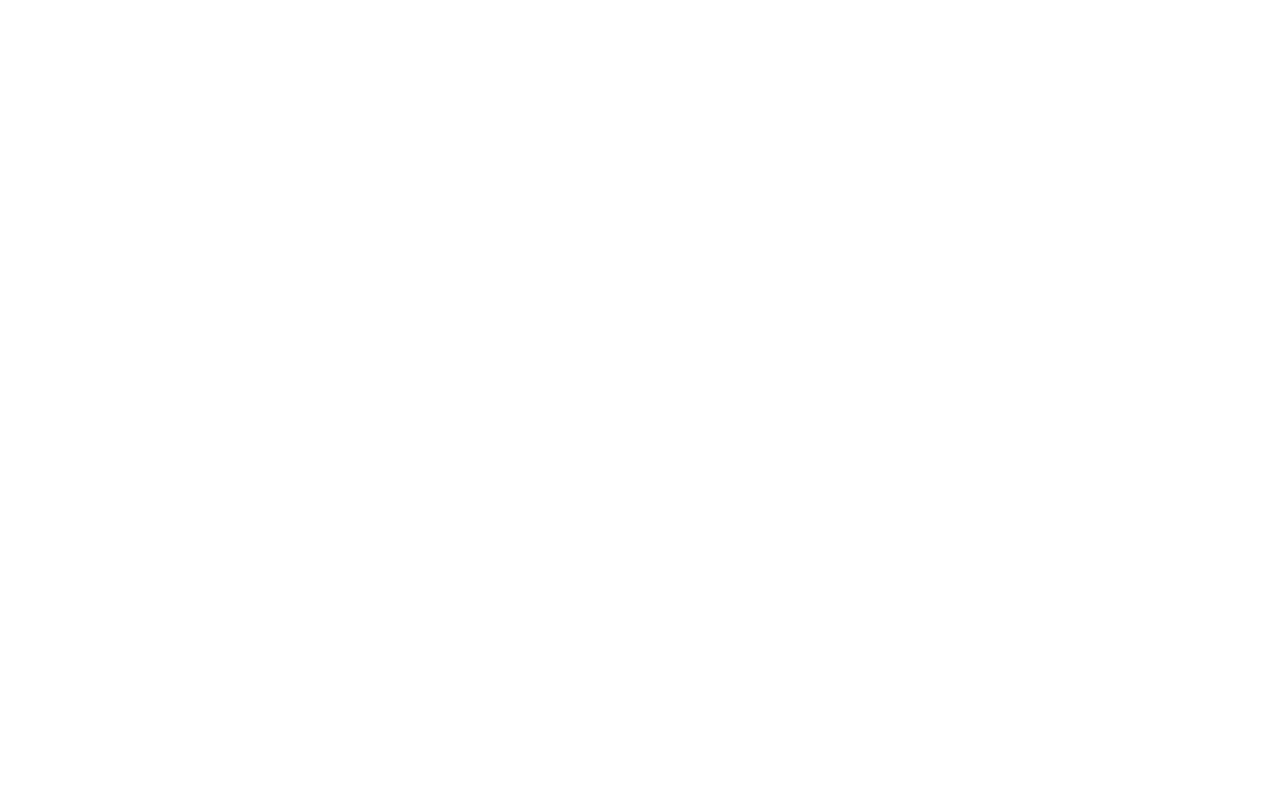
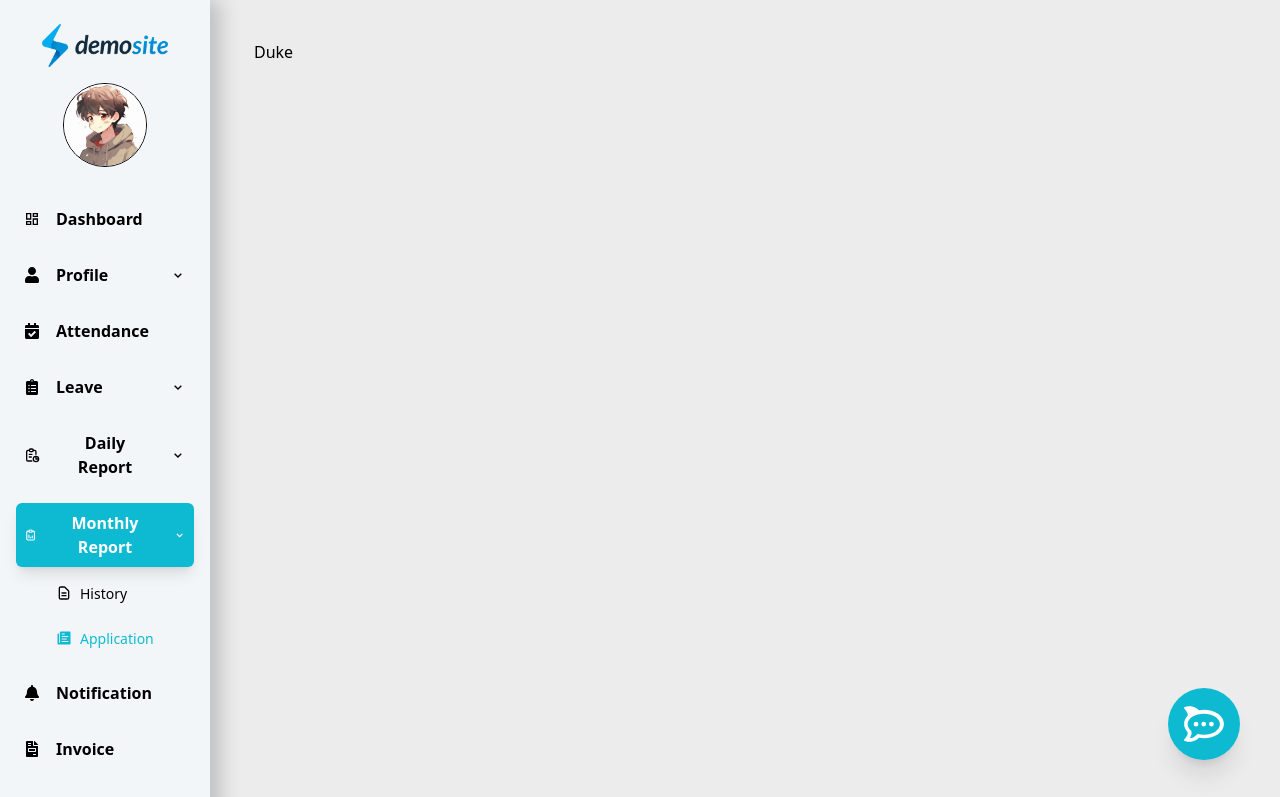
Before and after one commit to Rafidulemon/hr_mgt, a React (Vite) app: page /monthly/report in a window 1280 px wide. Before the commit this address had no page. Shown: the top 797 px of the page. Built offline with nearby package versions, Linux system fonts and the light colour scheme.

Commit message:
new page added

```diff
--- a/src/App.tsx
+++ b/src/App.tsx
@@ -20,7 +20,8 @@
 import DailyReportPage from "./pages/report/daily";
 import NotificationDetails from "./pages/notification/details";
 import NotificationPage from "./pages/notification";
-import DailyReportHistoryPage from "./pages/report/history";
+import DailyReportHistoryPage from "./pages/report/daily/history";
+import MonthlyReportApplication from "./pages/report/monthly";
 
 function App() {
   return (
@@ -107,10 +108,18 @@
           }
         />
         <Route
-          path="/report/monthly/history"
+          path="/monthly/report-history"
           element={
             <Layout>
               <MonthlyHistory />
+            </Layout>
+          }
+        />
+        <Route
+          path="/monthly/report"
+          element={
+            <Layout>
+              <MonthlyReportApplication />
             </Layout>
           }
         />
--- a/src/components/navigations/LeftMenu.tsx
+++ b/src/components/navigations/LeftMenu.tsx
@@ -66,7 +66,19 @@
   {
     label: "Monthly Report",
     icon: <TbReportAnalytics />,
-    href: "/report/monthly",
+    href: "/monthly/report",
+    subItems: [
+      {
+        label: "Leave History",
+        icon: <HiOutlineDocumentText />,
+        href: "/monthly/report",
+      },
+      {
+        label: "Leave Application",
+        icon: <IoIosPaper />,
+        href: "/monthly/report-history",
+      },
+    ],
   },
   { label: "Notification", icon: <FaBell />, href: "/notification" },
   { label: "Invoice", icon: <FaFileInvoice />, href: "/invoice/details" },
@@ -92,6 +104,9 @@
   const [isDailyReportDropdownOpen, setIsDailyReportDropdownOpen] = useState(
     currentPath.startsWith("/daily/report")
   );
+
+  const [isMonthlyReportDropdownOpen, setIsMonthlyReportDropdownOpen] =
+    useState(currentPath.startsWith("/monthly/report"));
   const [isOpenModal, setIsOpenModal] = useState<boolean>(false);
 
   const toggleProfileDropdown = () => {
@@ -104,6 +119,10 @@
 
   const toggleDailyReportDropDownOpen = () => {
     setIsDailyReportDropdownOpen((prev) => !prev);
+  };
+
+  const toggleMonthlyReportDropDownOpen = () => {
+    setIsMonthlyReportDropdownOpen((prev) => !prev);
   };
 
   return (
@@ -307,6 +326,65 @@
                     </ul>
                   )}
                 </div>
+              ) : item.label === "Monthly Report" ? (
+                <div>
+                  <button
+                    onClick={toggleMonthlyReportDropDownOpen}
+                    className={`flex items-center gap-4 p-2 rounded-md transition-colors w-full
+                    ${
+                      currentPath.startsWith("/monthly/report")
+                        ? "bg-primary text-white shadow-lg"
+                        : "hover:shadow-lg hover:bg-primary hover:text-white"
+                    }`}
+                  >
+                    {item.icon}
+                    <span className="text-[16px] font-semibold">
+                      {item.label}
+                    </span>
+                    {isDailyReportDropdownOpen ? (
+                      <BiChevronUp className="ml-auto" />
+                    ) : (
+                      <BiChevronDown className="ml-auto" />
+                    )}
+                  </button>
+
+                  {isMonthlyReportDropdownOpen && (
+                    <ul className="mt-2 space-y-2 pl-8">
+                      <li>
+                        <a
+                          href="/monthly/report-history"
+                          className={`flex items-center gap-2 p-2 rounded-md transition-colors
+                          ${
+                            currentPath === "/monthly/report-history"
+                              ? "text-primary"
+                              : "hover:bg-primary hover:text-white"
+                          }`}
+                        >
+                          <HiOutlineDocumentText />
+                          <span className="text-[14px] font-medium">
+                            History
+                          </span>
+                        </a>
+                      </li>
+                      <li>
+                        <a
+                          href="/monthly/report"
+                          className={`flex items-center gap-2 p-2 rounded-md transition-colors
+                          ${
+                            currentPath === "/monthly/report"
+                              ? "text-primary"
+                              : "hover:bg-primary hover:text-white"
+                          }`}
+                        >
+                          <IoIosPaper />
+                          <span className="text-[14px] font-medium">
+                            Application
+                          </span>
+                        </a>
+                      </li>
+                    </ul>
+                  )}
+                </div>
               ) : (
                 <a
                   href={item.href}
--- /dev/null
+++ b/src/pages/report/monthly/index.tsx
@@ -0,0 +1,3 @@
+export default function MonthlyReportApplication() {
+  return <div>Duke</div>;
+}
```
Also changed, not shown: src/pages/report/daily/history/index.tsx (renamed from src/pages/report/history/index.tsx, +4 -4 lines), src/pages/report/monthly/history/index.tsx (renamed from src/pages/report/monthly/history.tsx, +22 -12 lines).
